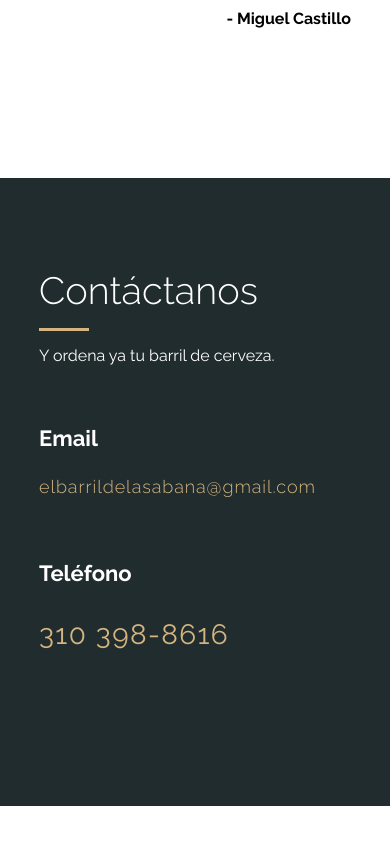
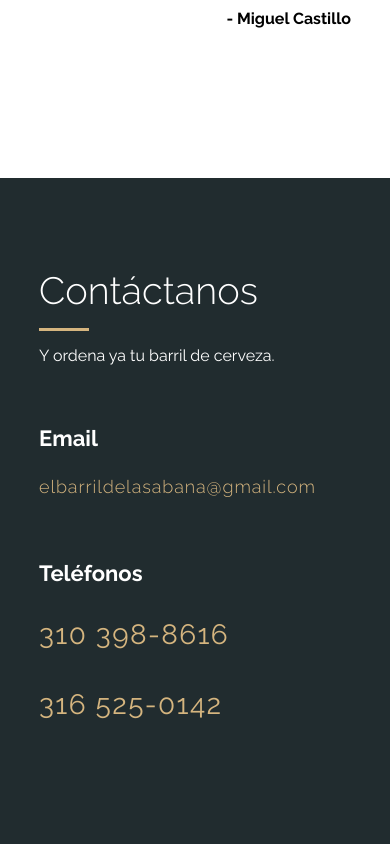
Before and after one commit to dscastillo171/elBarril, a website: page index.html in a window 390 px wide. Shown: the part 7370-8214 px from the top of the page. Before the commit the page ends 8176 px from the top, so only its background shows below. Drawn offline with Linux system fonts and the light colour scheme.

Commit message:
Update contact phones

```diff
--- a/index.html
+++ b/index.html
@@ -140,8 +140,9 @@
           <p>elbarrildelasabana@gmail.com</p>
         </div>
         <div>
-          <h3>Teléfono</h3>
+          <h3>Teléfonos</h3>
           <p class="phone">310 398-8616</p>
+          <p class="phone">316 525-0142</p>
         </div>
       </div>
     </div>
```
